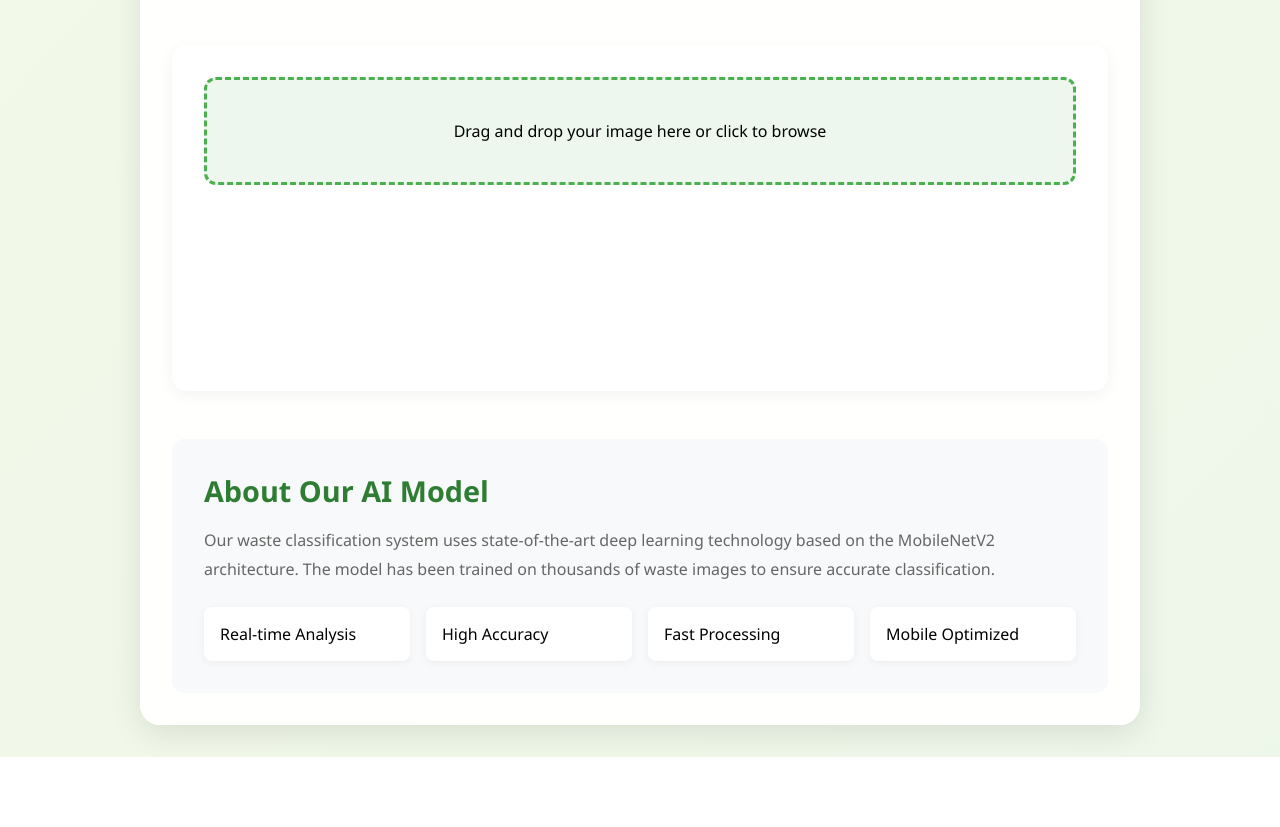
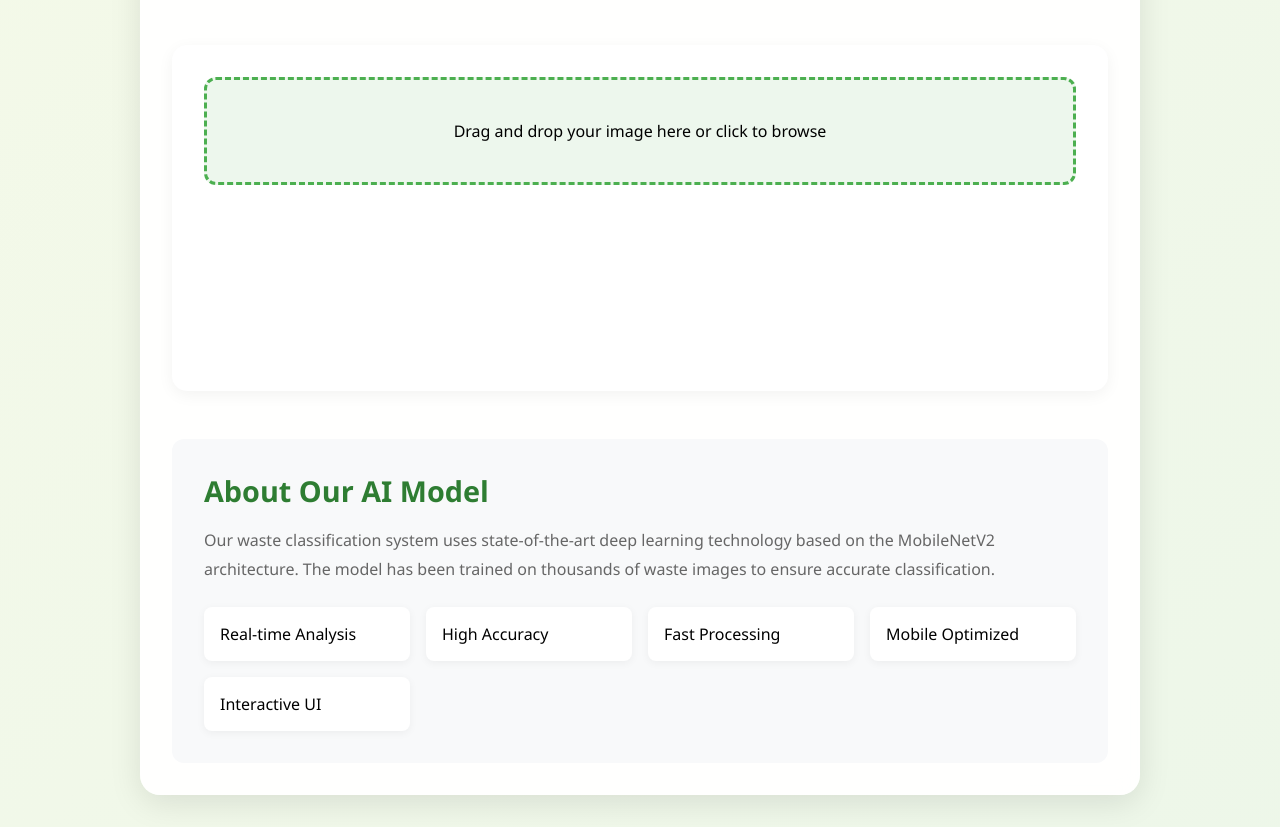
Before and after one commit to Arin0005/Waste-Classifier-Ml-Model, a plain HTML site: page static/index.html in a window 1280 px wide. Shown: the part 175-1002 px from the top of the page. Before the commit the page ends 932 px from the top, so only its background shows below. Drawn offline with Linux system fonts and the light colour scheme.

Commit message:
Crossed checked the html and css files

```diff
--- a/static/index.html
+++ b/static/index.html
@@ -62,6 +62,7 @@
           <li class="feature-item">High Accuracy</li>
           <li class="feature-item">Fast Processing</li>
           <li class="feature-item">Mobile Optimized</li>
+          <li class="feature-item">Interactive UI</li>
         </ul>
       </section>
     </div>
```
